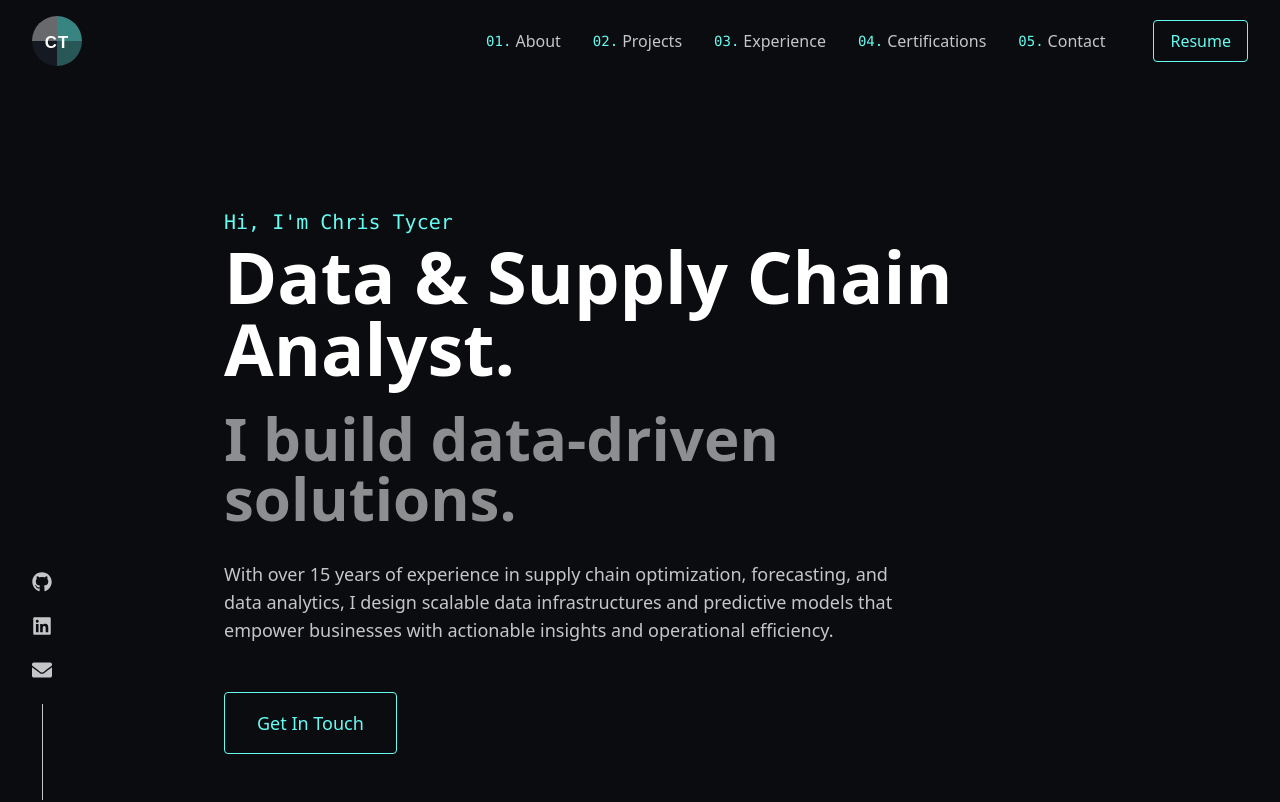
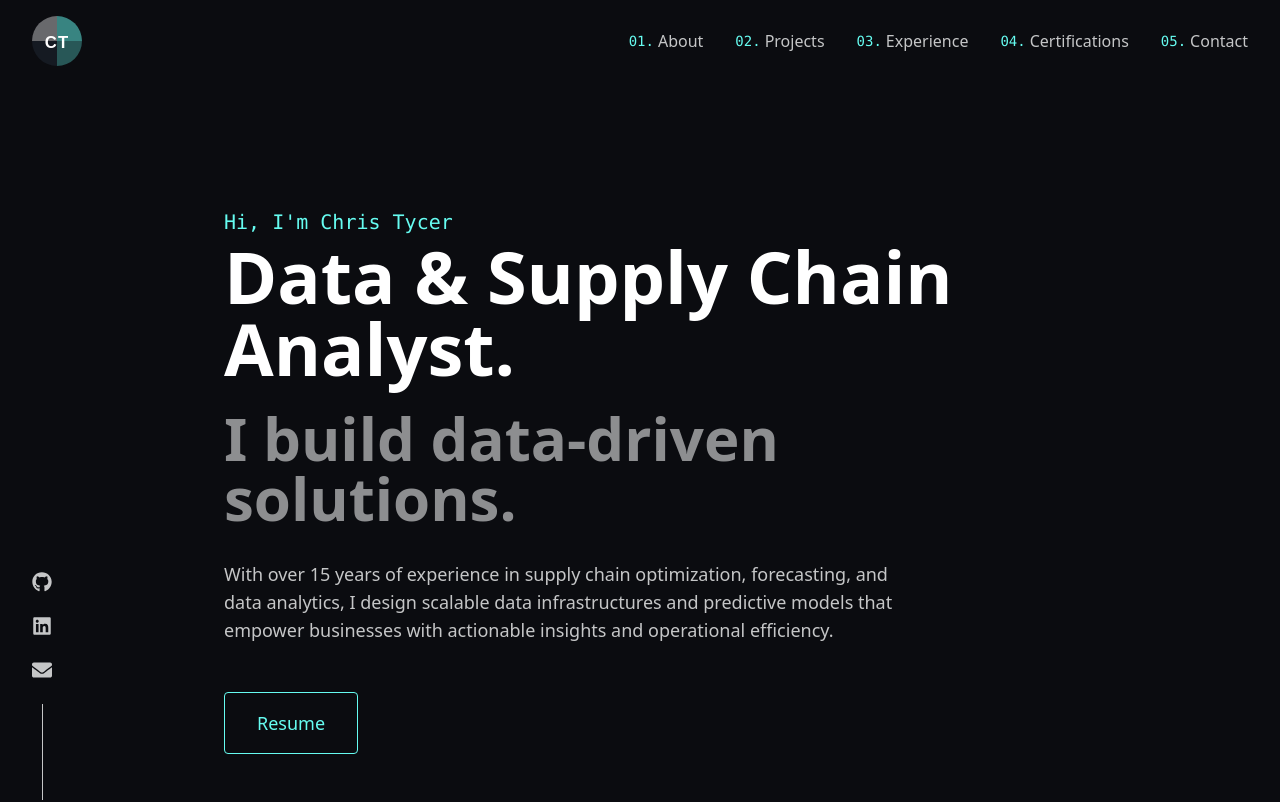
Before and after one commit to tycerch/portfolio, a Next.js app: page / in a window 1280 px wide. Shown: the top 802 px of the page. Built offline with nearby package versions, Linux system fonts and the light colour scheme.

Commit message:
feat: replace 'Get In Touch' button with 'Resume' link and remove duplicate Resume button from NavBar

```diff
--- a/app/components/NavBar.tsx
+++ b/app/components/NavBar.tsx
@@ -57,15 +57,6 @@ export default function NavBar() {
               {label}
             </Link>
           ))}
-          {/* Resume Button */}
-          <a
-            href="https://drive.google.com/file/d/1b00tEEyP5fJV8h4i4yek-K-lkDlkgiLl/view?usp=sharing"
-            target="_blank"
-            rel="noopener noreferrer"
-            className="ml-4 inline-block px-4 py-2 border border-highlight text-highlight rounded hover:bg-highlight hover:text-background transition-all"
-          >
-            Resume
-          </a>
         </nav>
 
         {/* Mobile Menu Button */}
@@ -94,16 +85,6 @@ export default function NavBar() {
                 </Link>
               </li>
             ))}
-            <li>
-              <a
-                href="https://drive.google.com/file/d/1b00tEEyP5fJV8h4i4yek-K-lkDlkgiLl/view?usp=sharing"
-                target="_blank"
-                rel="noopener noreferrer"
-                className="block w-full text-center px-4 py-2 border border-highlight text-highlight rounded hover:bg-highlight hover:text-background transition-all"
-              >
-                Resume
-              </a>
-            </li>
           </ul>
         </div>
       )}
--- a/app/sections/Hero.tsx
+++ b/app/sections/Hero.tsx
@@ -16,10 +16,10 @@ export default function Hero() {
       </p>
       <div className="flex gap-4">
         <a
-          href="mailto:chris@tycer.dev"
+          href="https://drive.google.com/file/d/1b00tEEyP5fJV8h4i4yek-K-lkDlkgiLl/view?usp=sharing"
           className="highlight-button text-lg px-8 py-4"
         >
-          Get In Touch
+          Resume
         </a>
       </div>
     </section>
```
